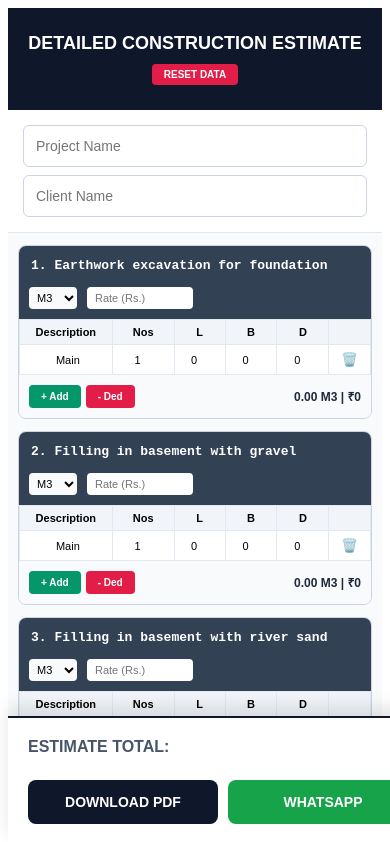
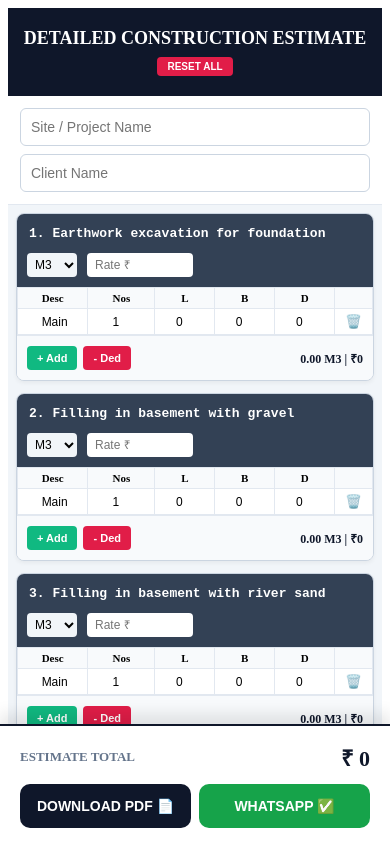
Before and after one commit to Movieeesss/MOBILE-ESTIMATOR, a React (Vite) app: page / in a window 390 px wide. Shown: the top 842 px of the page. Built offline with nearby package versions, Linux system fonts and the light colour scheme.

Commit message:
Update MOBILE ESTIMATOR.tsx

```diff
--- a/src/MOBILE ESTIMATOR.tsx
+++ b/src/MOBILE ESTIMATOR.tsx
@@ -1,5 +1,5 @@
 import React, { useState, useMemo, useEffect } from 'react';
-import jsPDF from 'jspdf'; // Corrected lowercase import
+import jsPDF from 'jspdf';
 import autoTable from 'jspdf-autotable';
 
 const INITIAL_TITLES = [
@@ -24,12 +24,12 @@ const INITIAL_TITLES = [
 
 export default function DetailedConstructionEstimator() {
   const [projectInfo, setProjectInfo] = useState(() => {
-    const saved = localStorage.getItem('est_v5_info');
-    return saved ? JSON.parse(saved) : { name: "", client: "", location: "" };
+    const saved = localStorage.getItem('est_final_info');
+    return saved ? JSON.parse(saved) : { name: "", client: "" };
   });
 
   const [sections, setSections] = useState(() => {
-    const saved = localStorage.getItem('est_v5_sections');
+    const saved = localStorage.getItem('est_final_sections');
     return saved ? JSON.parse(saved) : INITIAL_TITLES.map((title, idx) => ({
       id: idx,
       title: title,
@@ -40,8 +40,8 @@ export default function DetailedConstructionEstimator() {
   });
 
   useEffect(() => {
-    localStorage.setItem('est_v5_info', JSON.stringify(projectInfo));
-    localStorage.setItem('est_v5_sections', JSON.stringify(sections));
+    localStorage.setItem('est_final_info', JSON.stringify(projectInfo));
+    localStorage.setItem('est_final_sections', JSON.stringify(sections));
   }, [projectInfo, sections]);
 
   const computedData = useMemo(() => {
@@ -65,7 +65,7 @@ export default function DetailedConstructionEstimator() {
 
   const addRow = (secId: number, type: 'Add' | 'Ded') => {
     setSections(sections.map(s => s.id === secId ?
-      { ...s, measurements: [...s.measurements, { id: Date.now(), type, label: type === 'Ded' ? 'Deduction' : 'Extra', nos: '1', l: '0', b: '0', d: '0' }] } : s));
+      { ...s, measurements: [...s.measurements, { id: Date.now(), type, label: type === 'Ded' ? 'Deduction' : 'Item', nos: '1', l: '0', b: '0', d: '0' }] } : s));
   };
 
   const deleteRow = (secId: number, mId: number) => {
@@ -80,66 +80,67 @@ export default function DetailedConstructionEstimator() {
 
   const generatePDF = () => {
     const doc = new jsPDF();
-    doc.setFontSize(16);
+    doc.setFontSize(14);
     doc.text("DETAILED CONSTRUCTION ESTIMATE", 105, 15, { align: 'center' });
+    doc.setFontSize(10);
+    doc.text(`Project: ${projectInfo.name || 'N/A'}`, 14, 25);
+    doc.text(`Client: ${projectInfo.client || 'N/A'}`, 14, 30);
 
-    doc.setFontSize(10);
-    doc.text(`Project: ${projectInfo.name}`, 14, 25);
-    doc.text(`Client: ${projectInfo.client}`, 14, 30);
-
-    // PDF Logic: Only items with a Rate > 0 are included
+    // New logic: Show items if Total Quantity is NOT zero, even if Rate is zero
     const tableRows = computedData.processed
-      .filter(s => s.rateVal > 0)
+      .filter(s => Math.abs(s.totalQty) > 0)
       .map(s => [
         s.title,
         s.unit,
         s.totalQty.toFixed(2),
-        s.rateVal.toLocaleString(),
-        s.amount.toLocaleString()
+        s.rateVal > 0 ? s.rateVal.toLocaleString() : "—",
+        s.amount > 0 ? s.amount.toLocaleString() : "—"
       ]);
 
     autoTable(doc, {
-      startY: 40,
-      head: [['Description of Work', 'Unit', 'Qty', 'Rate', 'Amount (Rs)']],
+      startY: 38,
+      head: [['Work Description', 'Unit', 'Qty', 'Rate', 'Amount (₹)']],
       body: tableRows,
       theme: 'grid',
-      headStyles: { fillColor: [15, 23, 42] } // Dark Slate Theme
+      headStyles: { fillColor: [15, 23, 42], halign: 'center' },
+      columnStyles: { 2: { halign: 'right' }, 3: { halign: 'right' }, 4: { halign: 'right' } }
     });
 
-    doc.save(`Estimate_${projectInfo.name || 'Site'}.pdf`);
+    doc.save(`${projectInfo.name || 'Estimate'}.pdf`);
   };
 
   return (
-    <div style={{ maxWidth: '600px', margin: '0 auto', background: '#f8fafc', minHeight: '100vh', paddingBottom: '180px', fontFamily: 'Arial' }}>
+    <div style={{ maxWidth: '600px', margin: '0 auto', background: '#f1f5f9', minHeight: '100vh', paddingBottom: '160px', position: 'relative' }}>
 
-      <div style={{ background: '#0f172a', color: 'white', padding: '25px 15px', textAlign: 'center' }}>
+      {/* HEADER */}
+      <div style={{ background: '#0f172a', color: 'white', padding: '20px 15px', textAlign: 'center' }}>
         <h2 style={{ margin: 0, fontSize: '18px', fontWeight: 'bold' }}>DETAILED CONSTRUCTION ESTIMATE</h2>
-        <button onClick={() => { if(window.confirm("Reset?")) { localStorage.clear(); window.location.reload(); }}} style={resetStyle}>
-          RESET DATA
-        </button>
+        <button onClick={() => { if(window.confirm("Clear all?")) { localStorage.clear(); window.location.reload(); }}} style={resetStyle}>RESET ALL</button>
       </div>
 
-      <div style={{ background: '#fff', padding: '15px', borderBottom: '1px solid #e2e8f0', display: 'grid', gap: '8px' }}>
-        <input placeholder="Project Name" value={projectInfo.name} style={headerInp} onChange={e => setProjectInfo({...projectInfo, name: e.target.value})} />
+      <div style={{ background: '#fff', padding: '12px', borderBottom: '1px solid #e2e8f0', display: 'flex', flexDirection: 'column', gap: '8px' }}>
+        <input placeholder="Site / Project Name" value={projectInfo.name} style={headerInp} onChange={e => setProjectInfo({...projectInfo, name: e.target.value})} />
         <input placeholder="Client Name" value={projectInfo.client} style={headerInp} onChange={e => setProjectInfo({...projectInfo, client: e.target.value})} />
       </div>
 
+      {/* ITEMS LIST */}
+      <div style={{ padding: '8px' }}>
         {computedData.processed.map((sec) => (
-        <div key={sec.id} style={{ background: '#fff', margin: '12px 10px', borderRadius: '8px', border: '1px solid #cbd5e1', overflow: 'hidden' }}>
+          <div key={sec.id} style={{ background: '#fff', marginBottom: '12px', borderRadius: '8px', border: '1px solid #cbd5e1', boxShadow: '0 2px 4px rgba(0,0,0,0.05)', overflow: 'hidden' }}>
             <div style={{ background: '#334155', padding: '10px' }}>
               <textarea value={sec.title} onChange={(e) => updateSection(sec.id, 'title', e.target.value)} style={titleArea} rows={1} />
-            <div style={{ display: 'flex', gap: '10px', marginTop: '8px' }}>
+              <div style={{ display: 'flex', gap: '10px', marginTop: '6px' }}>
                 <select value={sec.unit} onChange={(e) => updateSection(sec.id, 'unit', e.target.value)} style={dropStyle}>
                   <option>M3</option><option>M2</option><option>Nos</option><option>Rft</option>
                 </select>
-              <input placeholder="Rate (Rs.)" type="number" value={sec.rate} onChange={(e) => updateSection(sec.id, 'rate', e.target.value)} style={rateInp} />
+                <input placeholder="Rate ₹" type="number" value={sec.rate} onChange={(e) => updateSection(sec.id, 'rate', e.target.value)} style={rateInp} />
               </div>
             </div>
 
             <table style={{ width: '100%', borderCollapse: 'collapse', fontSize: '11px' }}>
-            <thead style={{ background: '#f1f5f9' }}>
+              <thead style={{ background: '#f8fafc' }}>
                 <tr>
-                <th style={tdStyle}>Description</th><th style={tdStyle}>Nos</th><th style={tdStyle}>L</th><th style={tdStyle}>B</th><th style={tdStyle}>D</th><th style={tdStyle}></th>
+                  <th style={tdStyle}>Desc</th><th style={tdStyle}>Nos</th><th style={tdStyle}>L</th><th style={tdStyle}>B</th><th style={tdStyle}>D</th><th style={tdStyle}></th>
                 </tr>
               </thead>
               <tbody>
@@ -156,44 +157,46 @@ export default function DetailedConstructionEstimator() {
               </tbody>
             </table>
 
-          <div style={{ padding: '10px', display: 'flex', justifyContent: 'space-between', alignItems: 'center', background: '#f8fafc' }}>
-            <div style={{ display: 'flex', gap: '5px' }}>
+            <div style={{ padding: '10px', display: 'flex', justifyContent: 'space-between', alignItems: 'center', background: '#f8fafc', borderTop: '1px solid #e2e8f0' }}>
+              <div style={{ display: 'flex', gap: '6px' }}>
                 <button onClick={() => addRow(sec.id, 'Add')} style={addBtn}>+ Add</button>
                 <button onClick={() => addRow(sec.id, 'Ded')} style={{ ...addBtn, background: '#e11d48' }}>- Ded</button>
               </div>
-            <div style={{ textAlign: 'right', fontSize: '12px', fontWeight: '900', color: '#1e293b' }}>
+              <div style={{ textAlign: 'right', fontSize: '12px', fontWeight: 'bold', color: '#0f172a' }}>
                  {sec.totalQty.toFixed(2)} {sec.unit} | ₹{sec.amount.toLocaleString()}
               </div>
             </div>
           </div>
         ))}
+      </div>
 
+      {/* MOBILE OPTIMIZED STICKY FOOTER */}
       <div style={stickyFoot}>
-        <div style={{ display: 'flex', justifyContent: 'space-between', marginBottom: '15px' }}>
-          <span style={{ fontWeight: 'bold', color: '#475569' }}>ESTIMATE TOTAL:</span>
-          <span style={{ fontWeight: 'bold', color: '#0f172a', fontSize: '20px' }}>₹ {computedData.grandTotal.toLocaleString()}</span>
+        <div style={{ display: 'flex', justifyContent: 'space-between', alignItems: 'center', marginBottom: '12px' }}>
+          <span style={{ fontSize: '13px', fontWeight: 'bold', color: '#64748b' }}>ESTIMATE TOTAL</span>
+          <span style={{ fontSize: '22px', fontWeight: '900', color: '#0f172a' }}>₹ {computedData.grandTotal.toLocaleString()}</span>
         </div>
-        <div style={{ display: 'grid', gridTemplateColumns: '1fr 1fr', gap: '10px' }}>
-          <button onClick={generatePDF} style={mainBtn}>DOWNLOAD PDF</button>
+        <div style={{ display: 'grid', gridTemplateColumns: '1fr 1fr', gap: '8px' }}>
+          <button onClick={generatePDF} style={mainBtn}>DOWNLOAD PDF 📄</button>
           <button onClick={() => {
             let msg = `*CONSTRUCTION ESTIMATE*\n*Project:* ${projectInfo.name}\n*Total:* ₹${computedData.grandTotal.toLocaleString()}\n\n`;
-            computedData.processed.filter(s => s.rateVal > 0).forEach(s => msg += `✅ ${s.title}: ₹${s.amount.toLocaleString()}\n`);
+            computedData.processed.filter(s => s.totalQty !== 0).forEach(s => msg += `✅ ${s.title}: ${s.totalQty.toFixed(2)} ${s.unit}\n`);
             window.open(`https://wa.me/?text=${encodeURIComponent(msg)}`, '_blank');
-          }} style={{ ...mainBtn, background: '#16a34a' }}>WHATSAPP</button>
+          }} style={{ ...mainBtn, background: '#16a34a' }}>WHATSAPP ✅</button>
         </div>
       </div>
     </div>
   );
 }
 
-// Styles
-const tdStyle = { border: '1px solid #e2e8f0', padding: '6px', textAlign: 'center' as const };
-const cellInp = { width: '100%', border: 'none', textAlign: 'center' as const, fontSize: '11px', background: 'transparent' };
-const headerInp = { padding: '12px', border: '1px solid #cbd5e1', borderRadius: '6px', fontSize: '14px' };
+// Mobile Optimized Styles
+const tdStyle = { border: '1px solid #e2e8f0', padding: '4px', textAlign: 'center' as const };
+const cellInp = { width: '100%', border: 'none', textAlign: 'center' as const, fontSize: '12px', background: 'transparent' };
+const headerInp = { padding: '10px', border: '1px solid #cbd5e1', borderRadius: '6px', fontSize: '14px' };
 const titleArea = { width: '100%', background: 'transparent', border: 'none', color: 'white', fontWeight: 'bold' as const, fontSize: '13px', resize: 'none' as const };
-const dropStyle = { padding: '4px', borderRadius: '4px', border: 'none', fontSize: '11px', background: '#f8fafc' };
-const rateInp = { padding: '4px 8px', borderRadius: '4px', border: 'none', fontSize: '11px', width: '90px' };
-const addBtn = { padding: '6px 12px', background: '#059669', color: 'white', border: 'none', borderRadius: '4px', fontSize: '10px', fontWeight: 'bold' as const };
-const stickyFoot = { position: 'fixed' as const, bottom: 0, width: '100%', maxWidth: '600px', background: 'white', padding: '20px', borderTop: '2px solid #0f172a', boxShadow: '0 -10px 15px rgba(0,0,0,0.1)' };
-const mainBtn = { padding: '14px', background: '#0f172a', color: 'white', border: 'none', borderRadius: '8px', fontWeight: 'bold' as const, fontSize: '14px' };
-const resetStyle = { marginTop: '10px', background: '#e11d48', color: 'white', border: 'none', padding: '5px 12px', borderRadius: '4px', fontSize: '10px', fontWeight: 'bold' as const };
+const dropStyle = { padding: '4px', borderRadius: '4px', border: 'none', fontSize: '12px', background: '#f1f5f9' };
+const rateInp = { padding: '4px 8px', borderRadius: '4px', border: 'none', fontSize: '12px', width: '90px' };
+const addBtn = { padding: '6px 10px', background: '#10b981', color: 'white', border: 'none', borderRadius: '4px', fontSize: '11px', fontWeight: 'bold' as const };
+const stickyFoot = { position: 'fixed' as const, bottom: 0, left: 0, right: 0, background: 'white', padding: '16px 20px', borderTop: '2px solid #0f172a', boxShadow: '0 -10px 15px rgba(0,0,0,0.1)', zIndex: 1000 };
+const mainBtn = { padding: '14px', background: '#0f172a', color: 'white', border: 'none', borderRadius: '10px', fontWeight: 'bold' as const, fontSize: '14px' };
+const resetStyle = { marginTop: '8px', background: '#e11d48', color: 'white', border: 'none', padding: '4px 10px', borderRadius: '4px', fontSize: '10px', fontWeight: 'bold' as const };
```
Lines whose indentation alone changed are shown as unchanged.
